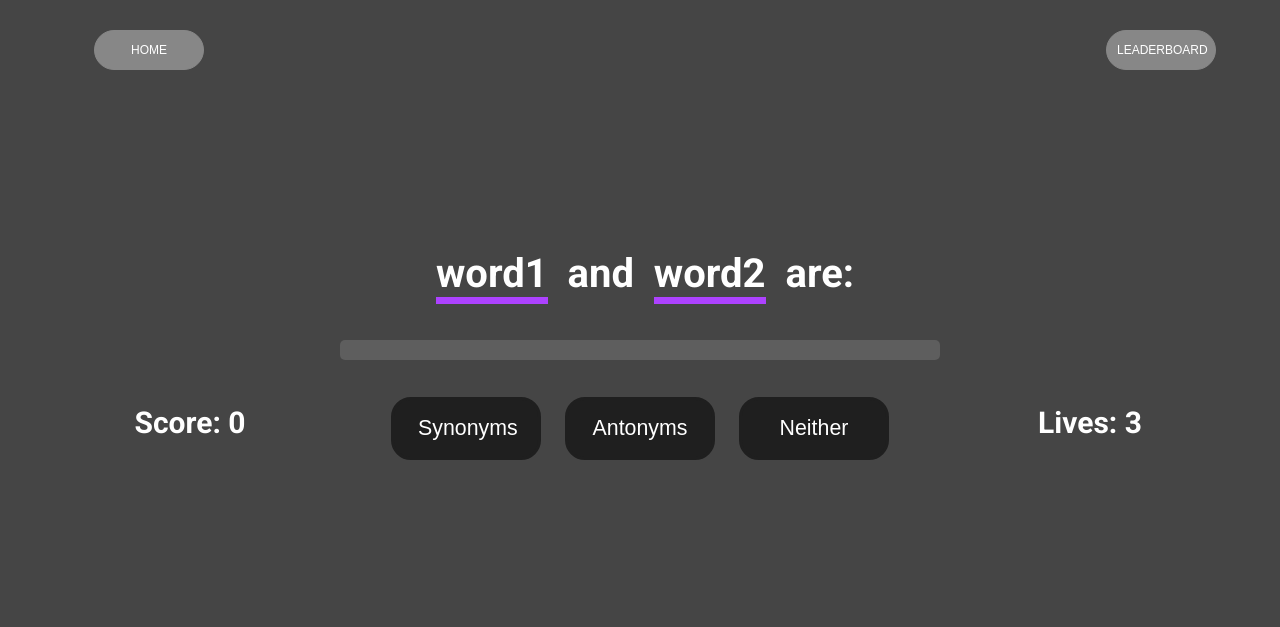
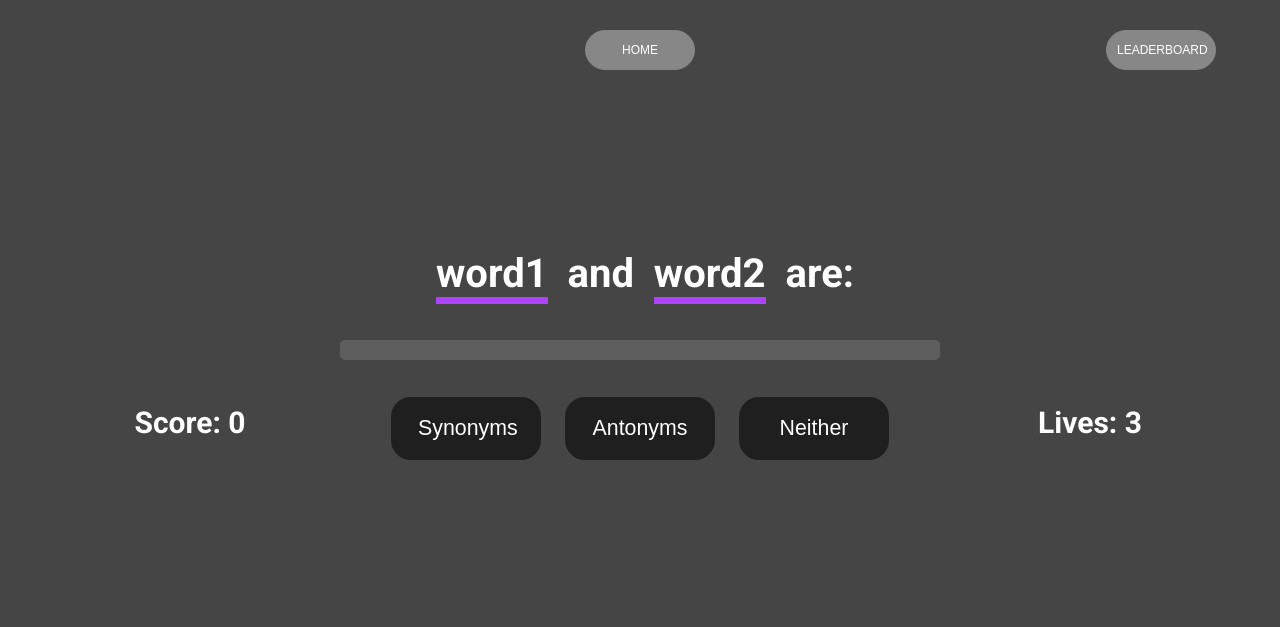
Before and after one commit to comp20BEAD/final-project, a website: page game.html in a window 1280 px wide. Drawn offline with nearby package versions, Linux system fonts and the light colour scheme; no server answers.

Commit message:
Update game.html

```diff
--- a/game.html
+++ b/game.html
@@ -173,8 +173,8 @@
         font-size: 12px;
         width: 110px;
         height: 40px;
-        margin-left: 30px;
-        left: 5%;
+        margin-left: -55px;
+        left: 50%;
         top: 30px;
       }
       .homeButton_hover:hover {
```
